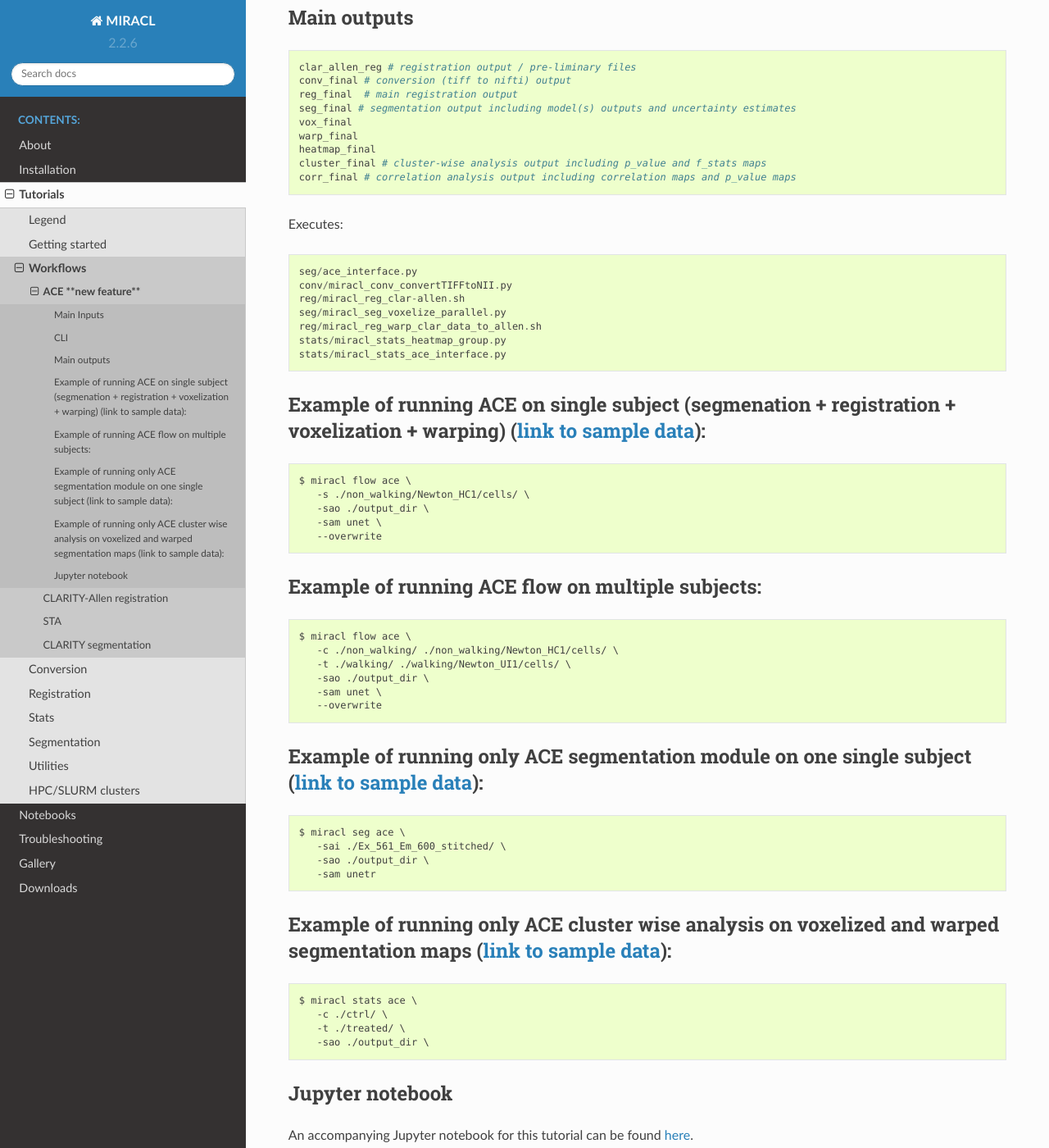
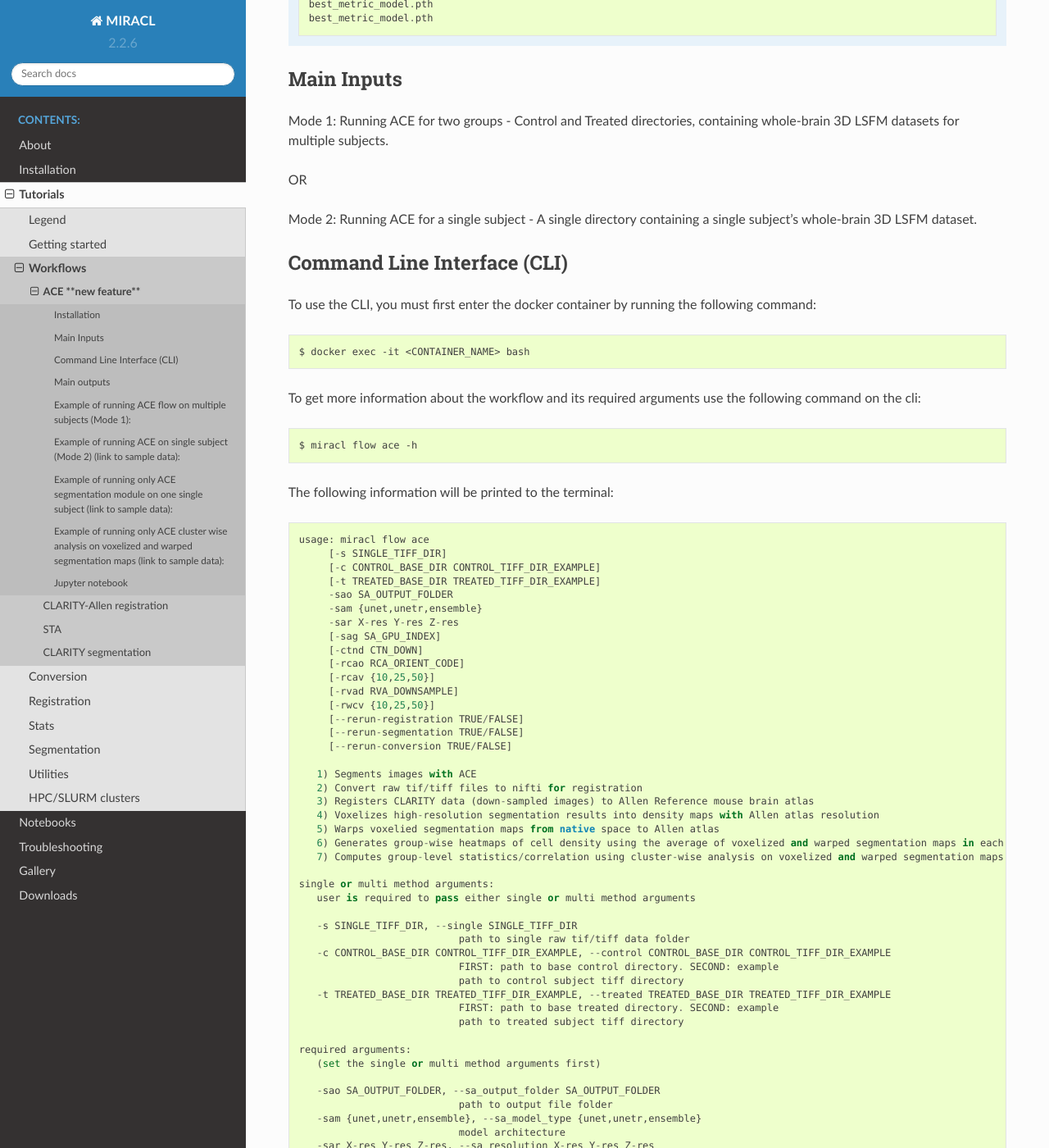
Before and after one commit to AICONSlab/MIRACL, a Sphinx documentation site: the page built from docs/tutorials/workflows/ace_flow/ace_flow.rst, in a window 1280 px wide and 1400 px high, scrolled down 1287 px. Shown: the whole window at 82% size. Built offline with Sphinx 7.4.7 and the Read the Docs theme 2.0.0, drawn with Linux system fonts in a browser that asks for light colours; some of the changed text lies outside the part shown.

Commit message:
[wip] Update the ACE docs for the video tutorial

```diff
--- a/docs/tutorials/workflows/ace_flow/ace_flow.rst
+++ b/docs/tutorials/workflows/ace_flow/ace_flow.rst
@@ -4,27 +4,84 @@
 **A**\ I-based **C**\ artography of **E**\ nsembles (**ACE**) pipeline highlights:
 
 1. Cutting-edge vision transformer and CNN-based DL architectures trained on
-   very large LSFM datasets (`link to sample data <https://drive.google.com/drive/folders/14xWysQshKxwuTDWEQHT3OGKcH16scrrQ>`__
-   and :ref:`refer to example section<example_anchor>`) to map brain-wide neuronal activity.
+   very large LSFM datasets (`link to sample data <https://drive.google.com/drive/folders/14xWysQshKxwuTDWEQHT3OGKcH16scrrQ>`_
+   and :ref:`refer to example section<example_anchor>`) to map brain-wide local/laminar neuronal activity.
 2. Optimized cluster-wise statistical analysis with a threshold-free
    enhancement approach to chart subpopulation-specific effects at the laminar
    and local level, without restricting the analysis to atlas-defined regions
-   (`link to sample data <https://drive.google.com/drive/folders/1IgN9fDEVNeeT0a_BCzy3nReJWfxbrg72>`__
+   (`link to sample data <https://drive.google.com/drive/folders/1IgN9fDEVNeeT0a_BCzy3nReJWfxbrg72>`_
    and :ref:`refer to example section<example_anchor>`).
-3. Modules for providing DL model uncertainty estimates and fine-tuning.
-4. Interface with MIRACL registration to create study-specific atlases.
-5. Ability to account for covariates at the cluster level and map the
-   connectivity between clusters of activations.
+3. Modules for providing DL model uncertainty estimates and fine-tuning (in a future release).
+4. Interface with MIRACL registration.
+5. Ability to map the connectivity between clusters of activations.
+
+Installation
+============
+
+To install the ACE workflow, refer to the MIRACL installation guide and video tutorials:
+
+- :doc:`Installation guide <../../../installation/installation>`
+
+- `Video tutorial <https://www.google.ca/>`_
+
+.. TODO: update the tutorial link
+
+.. note::
+
+   Make sure that you set the GPU option during installation using the ``-g`` flag.
+   Once the installation is complete, enter the ``docker`` container using ``docker exec -it <CONTAINER_NAME> bash``
+   and run the ``nvidia-smi`` command to ensure your GPU is detected.
+
+The ACE workflow can only be run with pre-trained DL models. To get access to these models please reach out
+to `a.attarpour@mail.utoronto.ca <mailto:a.attarpour@mail.utoronto.ca>`_.
+
+These models will be included by default in a future release once ACE is published.
+
+.. note::
+
+   The DL models must be in a specific directory structure to be used by the ACE workflow.
+
+   Once you have the models, place them in the required directory structure by using the following command:
+
+   .. code-block::
+
+      cp <PATH TO UNET MODEL FILE> /code/miracl/seg/models/unet/best_metric_model.pth
+      cp <PATH TO UNETR MODEL FILE> /code/miracl/seg/models/unetr/best_metric_model.pth
+
+   To check that the models are in the correct directory structure, run the following command:
+
+   .. code-block::
+
+      $ ls /code/miracl/seg/models/unet
+      $ ls /code/miracl/seg/models/unetr
+
+   The output should be similar to the following:
+
+   .. code-block::
+
+      best_metric_model.pth
+      best_metric_model.pth
+
 
 Main Inputs
 ============
 
-Control and Treated directories, containing whole-brain 3D LSFM datasets for multiple subjects.
+Mode 1: Running ACE for two groups
+- Control and Treated directories, containing whole-brain 3D LSFM datasets for multiple subjects.
+
 OR
-A single directory containing a single subject's whole-brain 3D LSFM dataset.
 
-CLI
-===
+Mode 2: Running ACE for a single subject
+- A single directory containing a single subject's whole-brain 3D LSFM dataset.
+
+Command Line Interface (CLI)
+============================
+
+To use the CLI, you must first enter the docker container by running the following command:
+
+.. code-block::
+
+   $ docker exec -it <CONTAINER_NAME> bash
 
 To get more information about the workflow and its required arguments
 use the following command on the cli:
@@ -35,7 +92,9 @@
 
 The following information will be printed to the terminal:
 
-.. code-block::   usage: miracl flow ace
+.. code-block::
+
+   usage: miracl flow ace
         [-s SINGLE_TIFF_DIR]
         [-c CONTROL_BASE_DIR CONTROL_TIFF_DIR_EXAMPLE]
         [-t TREATED_BASE_DIR TREATED_TIFF_DIR_EXAMPLE]
@@ -115,7 +174,30 @@
 
    There are a number of optional arguments including TFCE cluster-wise analysis parameters that can be provided to the
    respective function invoked by the workflow. These arguments have been
-   ommitted here for readability but can be viewed by running ``miracl flow ace -hv``.
+   omitted here for readability but can be viewed by running ``miracl flow ace -hv``.
+
+ACE Quick Start
+---------------
+
+The following arguments are the minimum required to run the ACE workflow:
+
+Mode 1: Running ACE for two groups
+^^^^^^^^^^^^^^^^^^^^^^^^^^^^^^^^^^
+
+.. table::
+
+   ==================================  ================================================  ===================  ===================================================================================================
+   Flag                                Parameter                                         Type                 Description
+   ==================================  ================================================  ===================  ===================================================================================================
+   \-c, \-\-control                    CONTROL_BASE_DIR, CONTROL_TIFF_DIR_EXAMPLE        ``(str, str)``       FIRST: path to base control directory; SECOND: example path to control subject tiff directory
+   \-t, \-\-treated                    TREATED_BASE_DIR, TREATED_TIFF_DIR_EXAMPLE        ``(str, str)``       FIRST: path to base treated directory; SECOND: example path to treated subject tiff directory
+   \-sam, \-\-sa_model_type            {unet,unetr,ensemble}                             ``str``              model architecture
+   \-sao, \-\-sa_output_folder         SA_OUTPUT_FOLDER                                  ``str``              path to output file folder
+   \-sar, \-\-sa_resolution            X-res Y-res Z-res                                 ``(str, str, str)``  voxel size
+   ==================================  ================================================  ===================  ===================================================================================================
+
+Mode 2: Running ACE for a single subject
+^^^^^^^^^^^^^^^^^^^^^^^^^^^^^^^^^^^^^^^^
 
 .. table::
 
@@ -123,56 +205,34 @@
    Flag                                Parameter                                         Type                 Description
    ==================================  ================================================  ===================  ===================================================================================================
    \-s, \-\-single                     SINGLE_TIFF_DIR                                   ``str``              path to single raw tif/tiff data folder
-   \-c, \-\-control                    CONTROL_BASE_DIR, CONTROL_TIFF_DIR_EXAMPLE        ``(str, str)``       FIRST: path to base control directory; SECOND: example path to control subject tiff directory
-   \-t, \-\-treated                    TREATED_BASE_DIR, TREATED_TIFF_DIR_EXAMPLE        ``(str, str)``       FIRST: path to base treated directory; SECOND: example path to treated subject tiff directory
    \-sam, \-\-sa_model_type            {unet,unetr,ensemble}                             ``str``              model architecture
    \-sao, \-\-sa_output_folder         SA_OUTPUT_FOLDER                                  ``str``              path to output file folder
    \-sar, \-\-sa_resolution            X-res Y-res Z-res                                 ``(str, str, str)``  voxel size
    ==================================  ================================================  ===================  ===================================================================================================
+
+
 
 Main outputs
 ============
 
 .. code-block::
 
-   clar_allen_reg # registration output / pre-liminary files
+   seg_final # segmentation output including model(s) outputs and uncertainty estimates
    conv_final # conversion (tiff to nifti) output
+   clar_allen_reg # registration output / preliminary files
    reg_final  # main registration output
-   seg_final # segmentation output including model(s) outputs and uncertainty estimates
    vox_final
    warp_final
+
+   # the following outputs are generated only in Mode 1
    heatmap_final
    cluster_final # cluster-wise analysis output including p_value and f_stats maps
    corr_final # correlation analysis output including correlation maps and p_value maps
 
-Executes:
-
-.. code-block::
-
-   seg/ace_interface.py
-   conv/miracl_conv_convertTIFFtoNII.py
-   reg/miracl_reg_clar-allen.sh
-   seg/miracl_seg_voxelize_parallel.py
-   reg/miracl_reg_warp_clar_data_to_allen.sh
-   stats/miracl_stats_heatmap_group.py
-   stats/miracl_stats_ace_interface.py
-
 .. _example_anchor:
 
-Example of running ACE on single subject (segmenation + registration + voxelization + warping) (`link to sample data <https://drive.google.com/drive/folders/14xWysQshKxwuTDWEQHT3OGKcH16scrrQ>`__):
-====================================================================================================================================================================================================
-
-.. code-block::
-
-   $ miracl flow ace \
-      -s ./non_walking/Newton_HC1/cells/ \
-      -sao ./output_dir \
-      -sam unet \
-      --overwrite
-
-
-Example of running ACE flow on multiple subjects:
-=================================================
+Example of running ACE flow on multiple subjects (Mode 1):
+==========================================================
 
 .. code-block::
 
@@ -180,11 +240,25 @@
       -c ./non_walking/ ./non_walking/Newton_HC1/cells/ \
       -t ./walking/ ./walking/Newton_UI1/cells/ \
       -sao ./output_dir \
-      -sam unet \
-      --overwrite
+      -sam unet
 
 
-Example of running only ACE segmentation module on one single subject (`link to sample data <https://drive.google.com/drive/folders/14xWysQshKxwuTDWEQHT3OGKcH16scrrQ>`__):
+Example of running ACE on single subject (Mode 2) (`link to sample data <https://drive.google.com/drive/folders/14xWysQshKxwuTDWEQHT3OGKcH16scrrQ>`_):
+======================================================================================================================================================
+
+.. code-block::
+
+   $ miracl flow ace \
+      -s ./non_walking/Newton_HC1/cells/ \
+      -sao ./output_dir \
+      -sam unet
+
+.. note::
+
+   The user can also run the ACE segmentation module or the ACE cluster-wise analysis module separately.
+   Examples of running these modules separately are provided below.
+
+Example of running only ACE segmentation module on one single subject (`link to sample data <https://drive.google.com/drive/folders/14xWysQshKxwuTDWEQHT3OGKcH16scrrQ>`_):
 ======================================================================================================================================================================================
 
 .. code-block::
@@ -195,7 +269,7 @@
       -sam unetr
 
 
-Example of running only ACE cluster wise analysis on voxelized and warped segmentation maps (`link to sample data <https://drive.google.com/drive/folders/1IgN9fDEVNeeT0a_BCzy3nReJWfxbrg72>`__):
+Example of running only ACE cluster wise analysis on voxelized and warped segmentation maps (`link to sample data <https://drive.google.com/drive/folders/1IgN9fDEVNeeT0a_BCzy3nReJWfxbrg72>`_):
 ============================================================================================================================================================================================================
 
 .. code-block::
@@ -203,7 +277,11 @@
    $ miracl stats ace \
       -c ./ctrl/ \
       -t ./treated/ \
-      -sao ./output_dir \
+      -sao ./output_dir
+
+More information on the ``miracl stats ace`` function can be found
+:doc:`here <../../stats/ace_cluster/ace_cluster>`.
+
 
 .. |linktoworkshop| replace:: :doc:`here <../../../downloads/workshops/2024/stanford_20_03_2024/stanford_20_03_2024>`
 
```
